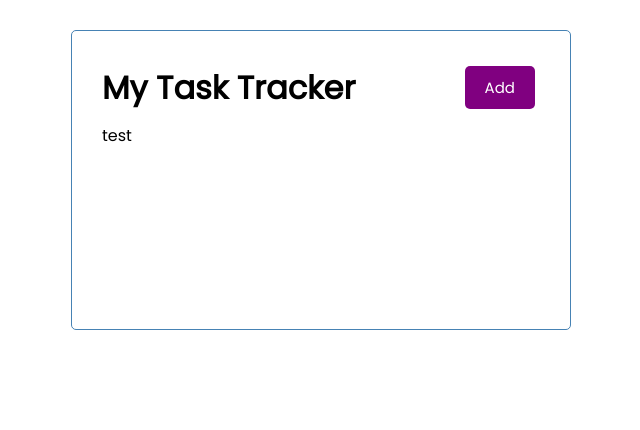
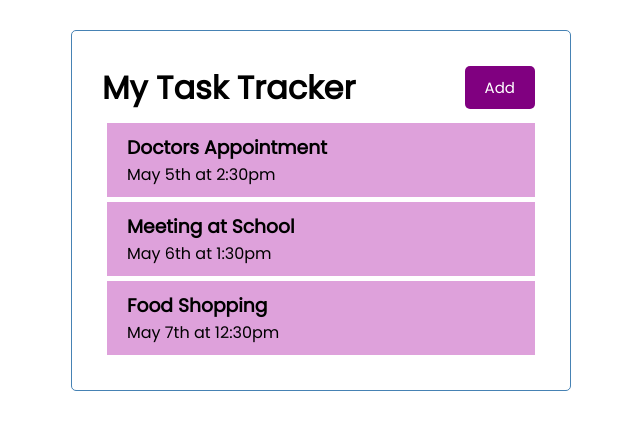
Before and after one commit to CypherNyx/task-tracker-app, an Angular app: page / in a window 1280 px wide. Shown: the top 430 px of the page, without its empty margins (319-959 px from the left). Built offline with nearby package versions, Linux system fonts and the light colour scheme.

Commit message:
Task Item Component

```diff
--- a/src/app/app.module.ts
+++ b/src/app/app.module.ts
@@ -6,13 +6,15 @@
 import { HeaderComponent } from './components/header/header.component';
 import { ButtonComponent } from './components/button/button.component';
 import { TasksComponent } from './components/tasks/tasks.component';
+import { TaskItemComponent } from './components/task-item/task-item.component';
 
 @NgModule({
   declarations: [
     AppComponent,
     HeaderComponent,
     ButtonComponent,
-    TasksComponent
+    TasksComponent,
+    TaskItemComponent
   ],
   imports: [
     BrowserModule,
--- /dev/null
+++ b/src/app/components/task-item/task-item.component.css
@@ -0,0 +1,16 @@
+.task {
+  background: #dea1db;
+  margin: 5px;
+  padding: 10px 20px;
+  cursor: pointer;
+}
+
+.task.reminder{
+  border-left: 5 pixel solid #86469c;
+}
+
+.task h3 {
+  display: flex;
+  align-items: center;
+  justify-content: space-between;
+}
--- a/src/app/components/task-item/task-item.component.html
+++ b/src/app/components/task-item/task-item.component.html
@@ -1 +1,4 @@
-<p>task-item works!</p>
+<div class="task">
+  <h3>{{ task?.text }}</h3>
+  <p> {{ task?.day }}</p>
+</div>
--- a/src/app/components/tasks/tasks.component.html
+++ b/src/app/components/tasks/tasks.component.html
@@ -1 +1 @@
- test
+<app-task-item *ngFor="let task of tasks" [task]="task"></app-task-item>
```
Also changed, not shown: src/app/components/task-item/task-item.component.ts (added, +11 -0 lines), 1 other file (tests, documents, lock files or other folders).
